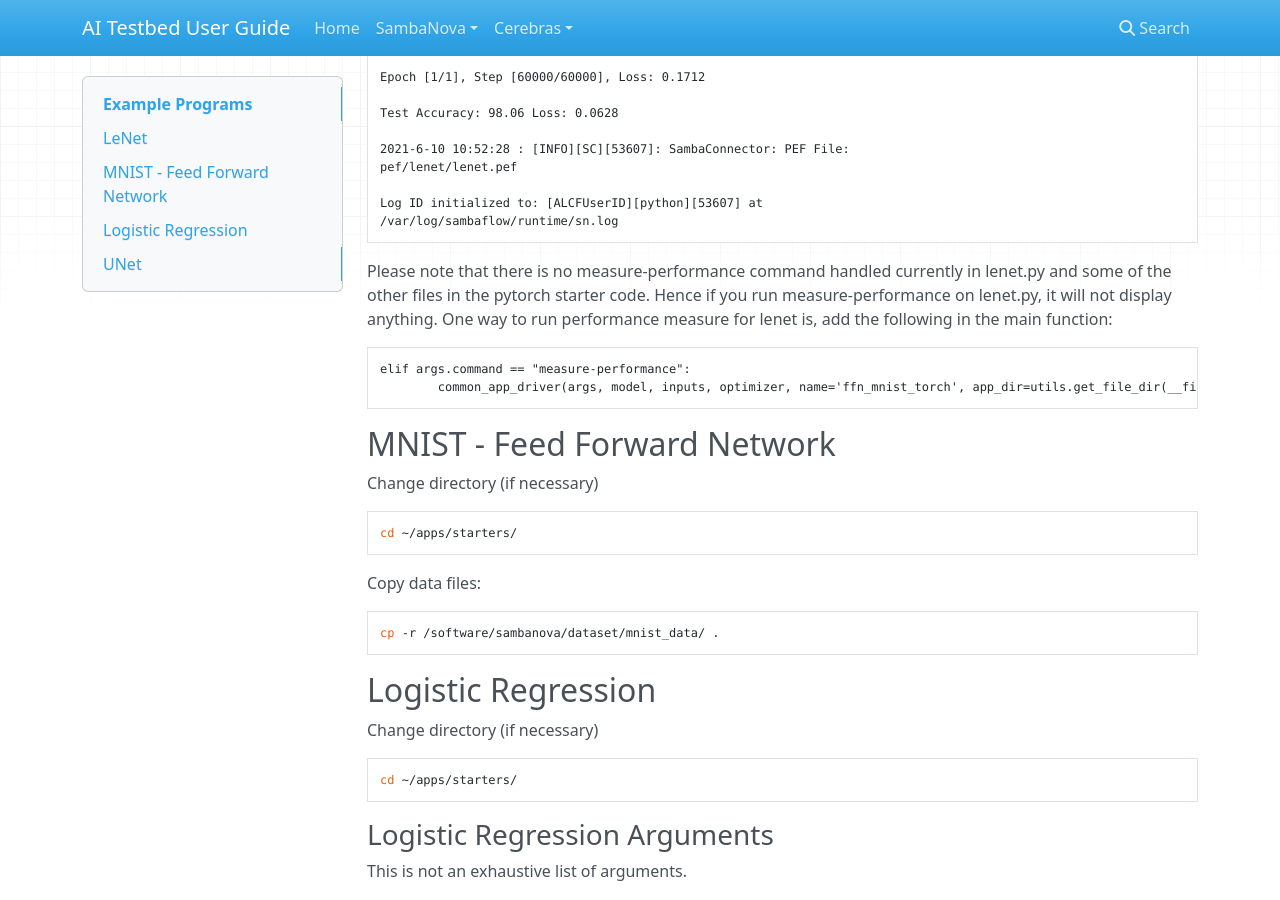
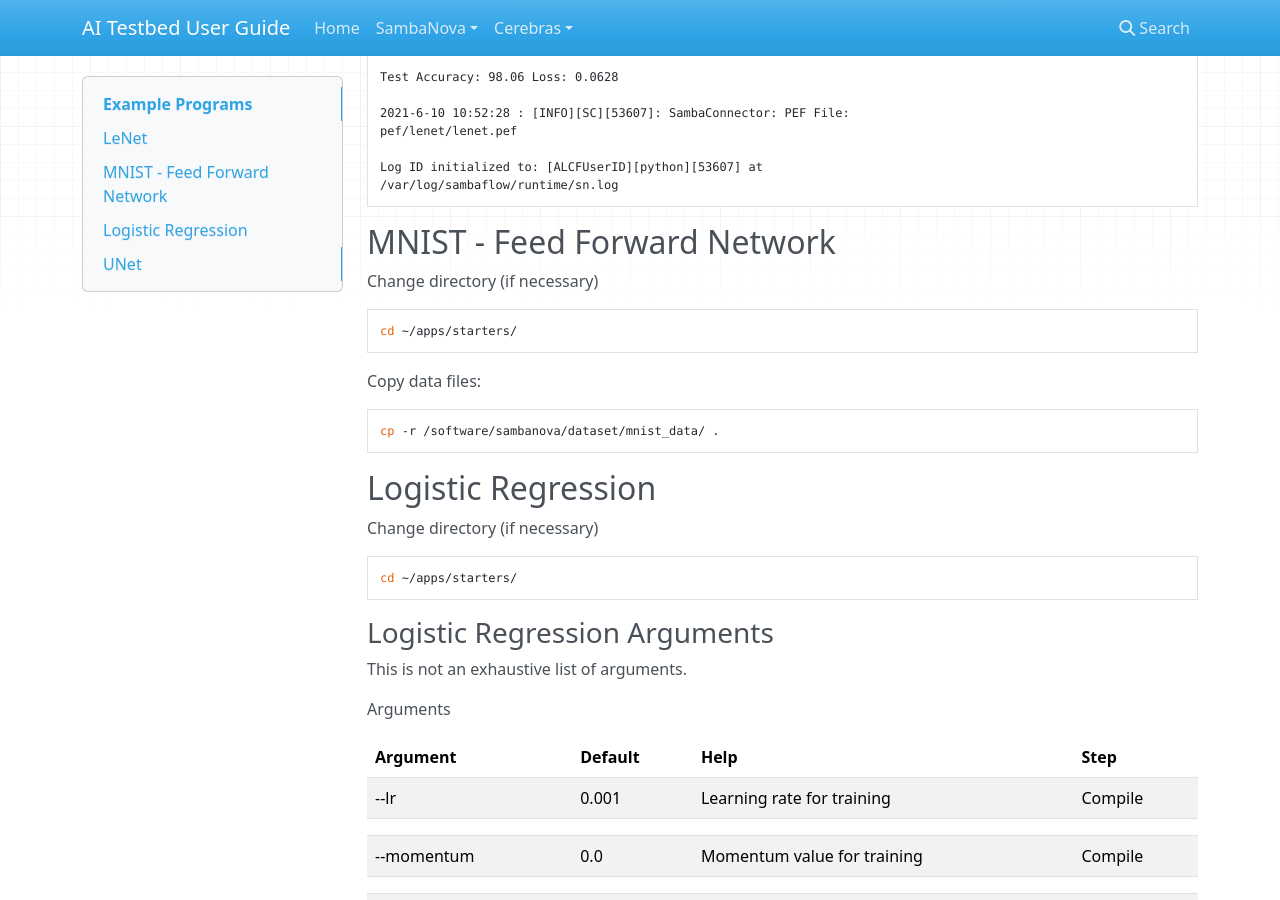
Before and after one commit to argonne-lcf/ai-testbed-userdocs, an MkDocs documentation site: the page built from docs/sambanova/Example-Programs.md, in a window 1280 px wide and 900 px high, scrolled down 2716 px. Built offline with MkDocs 1.6.1, drawn with Linux system fonts in a browser that asks for light colours; nearby versions of some CDN libraries; some of the changed text lies outside the part shown.

Commit message:
Update Example-Programs.md

````diff
--- a/docs/sambanova/Example-Programs.md
+++ b/docs/sambanova/Example-Programs.md
@@ -61,7 +61,6 @@
 srun python lenet.py compile -b=1 --pef-name="lenet" --output-folder="pef"
 srun python lenet.py test --pef="pef/lenet/lenet.pef"
 srun python lenet.py run --pef="pef/lenet/lenet.pef"
-srun python lenet.py measure-performance --pef="pef/lenet/lenet.pef"
 ```
 
 To use Slurm sbatch, create submit-lenet-job.sh with the following
@@ -73,7 +72,6 @@
 python lenet.py compile -b=1 --pef-name="lenet" --output-folder="pef"
 python lenet.py test --pef="pef/lenet/lenet.pef"
 python lenet.py run --pef="pef/lenet/lenet.pef"
-python lenet.py measure-performance --pef="pef/lenet/lenet.pef"
 ```
 
 Then
@@ -138,17 +136,6 @@
 
 Log ID initialized to: [ALCFUserID][python][53607] at
 /var/log/sambaflow/runtime/sn.log
-```
-
-Please note that there is no measure-performance command handled
-currently in lenet.py and some of the other files in the pytorch starter
-code. Hence if you run measure-performance on lenet.py, it will not
-display anything. One way to run performance measure for lenet is, add
-the following in the main function:
-
-```text
-elif args.command == "measure-performance":
-        common_app_driver(args, model, inputs, optimizer, name='ffn_mnist_torch', app_dir=utils.get_file_dir(__file__))
 ```
 
 ## MNIST - Feed Forward Network
````
